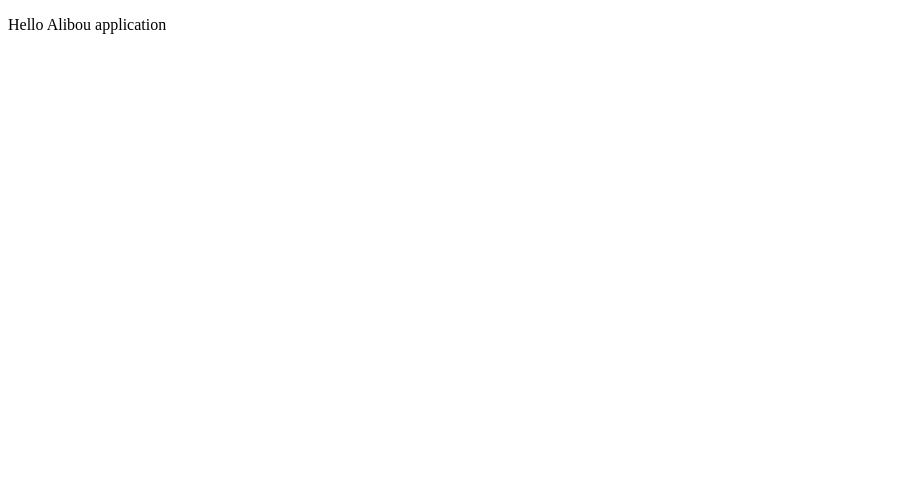
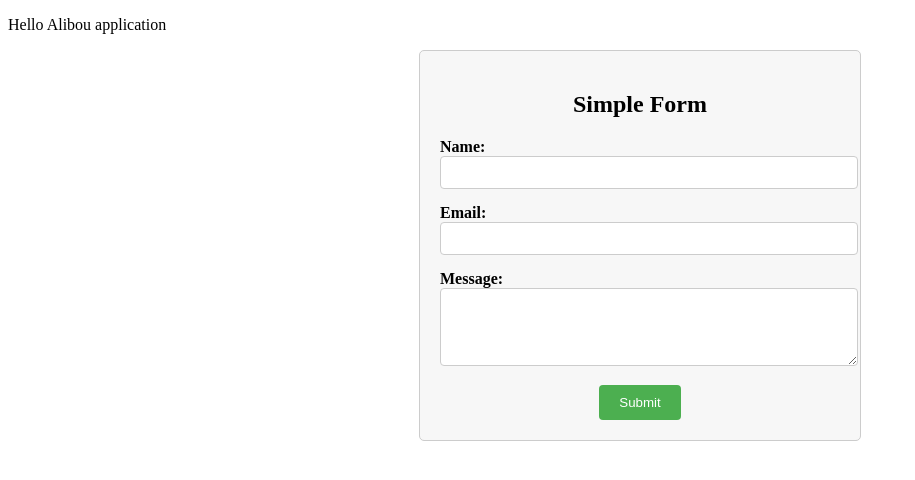
Before and after one commit to ali-bouali/angular-crash-course, an Angular app: page / in a window 1280 px wide. Shown: the top 480 px of the page, without its empty margins (0-915 px from the left). Built offline with nearby package versions, Linux system fonts and the light colour scheme.

Commit message:
first component

```diff
--- a/src/app/app.component.html
+++ b/src/app/app.component.html
@@ -1,4 +1,5 @@
 <p>
   Hello {{ title }}
 </p>
+<app-my-first-comp></app-my-first-comp>
 <router-outlet></router-outlet>
--- /dev/null
+++ b/src/app/my-first-comp/my-first-comp.component.html
@@ -0,0 +1,41 @@
+<div class="form-container">
+  <h2>Simple Form</h2>
+  <form (ngSubmit)="onSubmit()">
+    <div class="form-group">
+      <label for="name">Name:</label>
+      <input
+        type="text"
+        id="name"
+        [(ngModel)]="name"
+        name="name"
+        required
+      >
+    </div>
+    <div class="form-group">
+      <label for="email">Email:</label>
+      <input type="email" id="email" [(ngModel)]="email" name="email"  required>
+    </div>
+    <div class="form-group">
+      <label for="message">Message:</label>
+      <textarea id="message" rows="4" [(ngModel)]="message" name="message"  required></textarea>
+    </div>
+    <button type="submit">Submit</button>
+  </form>
+
+  <table *ngIf="isSubmitted">
+    <thead>
+    <tr>
+      <th>Name</th>
+      <th>Email</th>
+      <th>Message</th>
+    </tr>
+    </thead>
+    <tbody>
+    <tr >
+      <td>aaaaa</td>
+      <td>aaaaa</td>
+      <td>aaaaa</td>
+    </tr>
+    </tbody>
+  </table>
+</div>
--- /dev/null
+++ b/src/app/my-first-comp/my-first-comp.component.scss
@@ -0,0 +1,65 @@
+.form-container {
+  max-width: 400px;
+  margin: auto;
+  padding: 20px;
+  border: 1px solid #ccc;
+  border-radius: 5px;
+  background-color: #f7f7f7;
+}
+
+h2 {
+  text-align: center;
+}
+
+.form-group {
+  margin-bottom: 15px;
+}
+
+label {
+  display: block;
+  font-weight: bold;
+}
+
+input[type="text"],
+input[type="email"],
+textarea {
+  width: 100%;
+  padding: 8px;
+  border: 1px solid #ccc;
+  border-radius: 4px;
+}
+
+button[type="submit"] {
+  display: block;
+  margin: auto;
+  padding: 10px 20px;
+  background-color: #4caf50;
+  color: white;
+  border: none;
+  border-radius: 4px;
+  cursor: pointer;
+}
+
+table {
+  width: 100%;
+  border-collapse: collapse;
+  margin-top: 20px;
+}
+
+thead {
+  background-color: #f2f2f2;
+}
+
+th, td {
+  padding: 10px;
+  text-align: left;
+  border-bottom: 1px solid #ddd;
+}
+
+th {
+  font-weight: bold;
+}
+
+tbody tr:nth-child(even) {
+  background-color: #f9f9f9;
+}
--- /dev/null
+++ b/src/app/my-first-comp/my-first-comp.component.ts
@@ -0,0 +1,18 @@
+import { Component } from '@angular/core';
+
+@Component({
+  selector: 'app-my-first-comp',
+  templateUrl: './my-first-comp.component.html',
+  styleUrls: ['./my-first-comp.component.scss']
+})
+export class MyFirstCompComponent {
+
+  name: string = '';
+  email: string = '';
+  message: string = '';
+  isSubmitted: boolean = false;
+
+  onSubmit() {
+    this.isSubmitted = true;
+  }
+}
```
Also changed, not shown: src/app/app.module.ts (+6 -2 lines), 1 other file (tests, documents, lock files or other folders).
